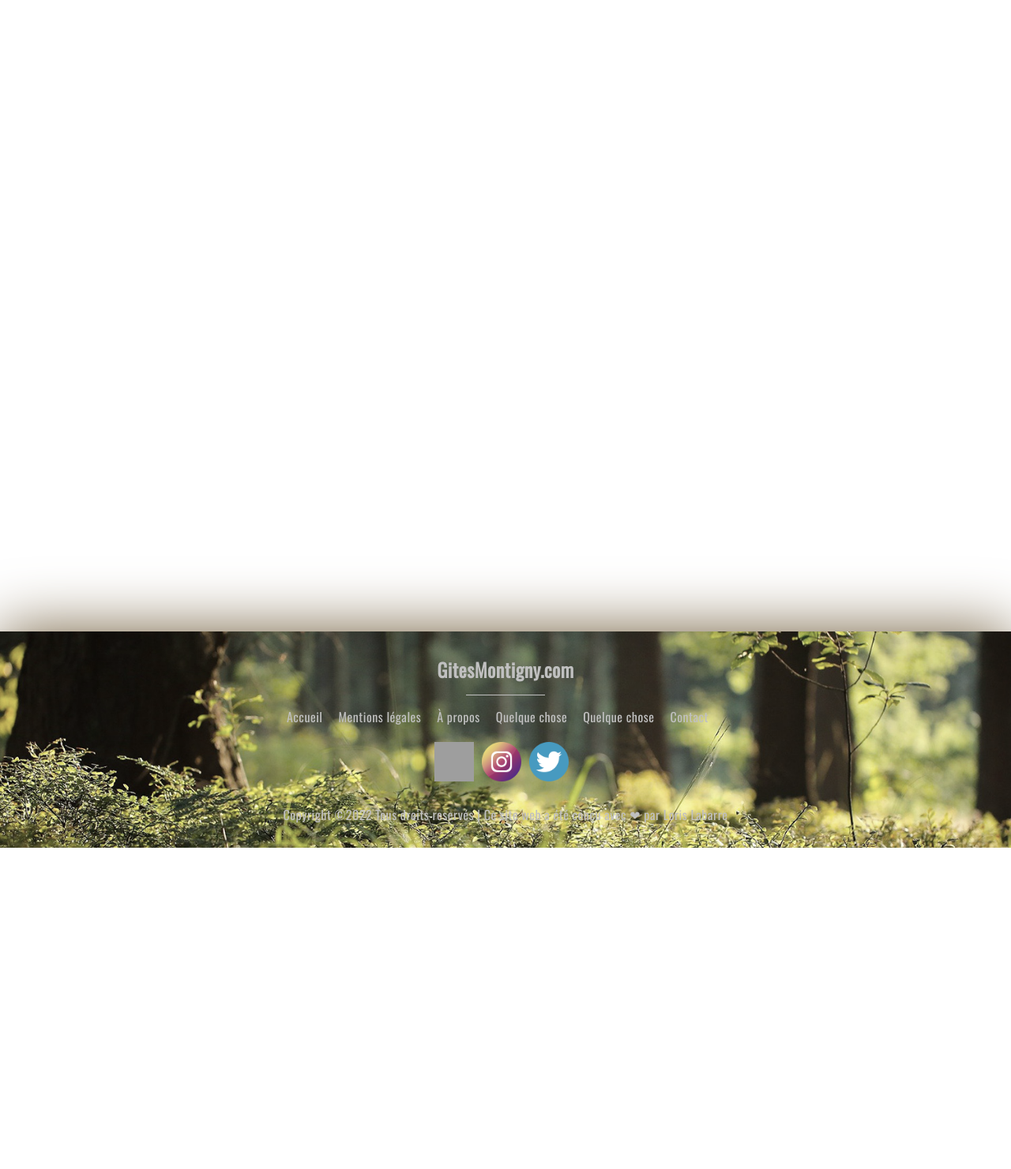
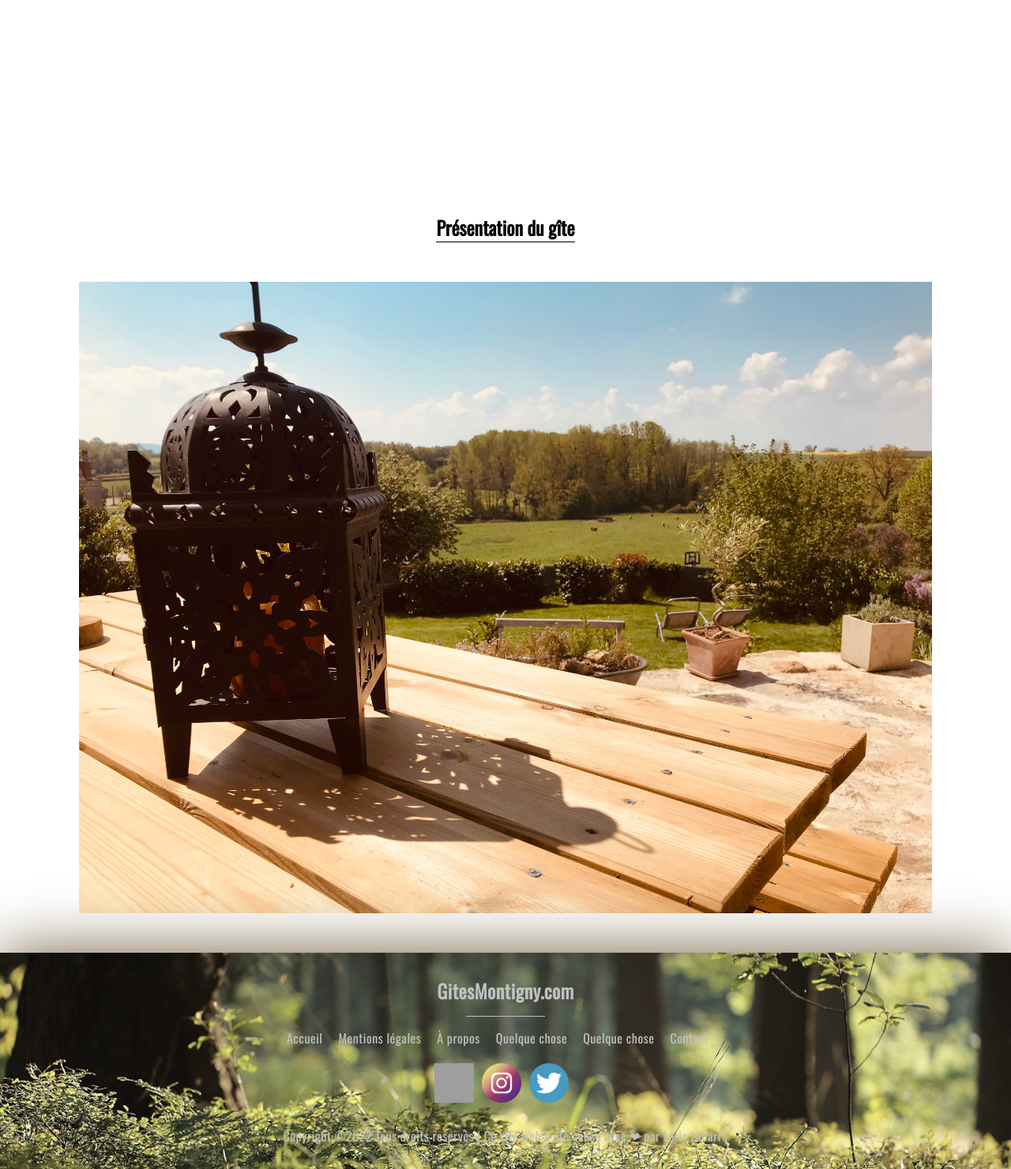
Before and after one commit to LoloxDev/GitesMontigny, a PHP site: page /pages/index.php?pg=acc in a window 1280 px wide. Shown: the whole page at 79% size. Before the commit the page ends 1074 px from the top, so only its background shows below. Run offline with PHP 8.4, Linux system fonts and the light colour scheme; grey boxes are pictures that could not be loaded.

Commit message:
Grosse MAJ PHP et commencement page acc

```diff
--- a/css/normalize.css
+++ b/css/normalize.css
@@ -18,7 +18,7 @@
 blockquote,
 dl,
 dd {
-    margin: 0;
+    margin: 0 auto;
 }
 
 /* Remove list styles on ul, ol elements with a list role, which suggests default styling will be removed */
--- a/css/style.css
+++ b/css/style.css
@@ -9,8 +9,17 @@
 }
 
 section{
-    height: 100vh;
     width: 100%;
+}
+
+.padding{
+    padding: 270px 100px 50px 100px;
+    text-align: center;
+}
+
+section h2{
+    width: fit-content;
+    border-bottom: 1px solid black;
 }
 
 /* ACCEUIL (INDEX) */
@@ -72,8 +81,10 @@
 
 header{
     position: fixed;
+    top: 0;
     width: 100%;
     transition: 5s;
+    z-index: 5;
 }
 
 nav{
@@ -94,7 +105,7 @@
 }
 
 .active nav img{
-    width: 150px !important;
+    width: 100px !important;
 }
 
 .navbarre{
@@ -233,3 +244,19 @@
 .reseaux li:hover{
     transform: scale(1.1);
 }
+
+/* INDEX PAGE ACCUEIL */
+
+.pAcc{
+    margin-top: 50px;
+}
+
+.carrous{
+    position: absolute;
+}
+
+.padding ul {
+    position: relative;
+    bottom: 0;
+    height: 800px;
+}
--- a/index.php
+++ b/index.php
@@ -18,7 +18,7 @@
     <body>
         <section>
             <div class="flex pages">
-                <a href="pages/index.php?ind=kelidoine" class="imgaccueil">
+                <a href="pages/index.php?ind=kelidoine&pg=accueil" class="imgaccueil">
                     <h2>
                         Gîte de la Kélidoine
                     </h2>
@@ -30,7 +30,7 @@
                     </h2>
                     <img class="imageaccueil1" src="img/Pont/lacDePont.jpg" alt="photo du Lac de Pont">
                 </a>
-                <a href="pages/index.php?ind=pisserotte" class="imgaccueil">
+                <a href="pages/accueil.php?ind=pisserotte" class="imgaccueil">
                     <h2>
                         Gîte de la Pisserotte
                     </h2>
--- a/js/main.js
+++ b/js/main.js
@@ -5,9 +5,9 @@
 
     console.log(scrollTop, clientHeight);
 
-    if (scrollTop >= 100){
+    if (scrollTop >= 50){
         slidingHeader.classList.add('active')
-    } else if (scrollTop <= 100) {
+    } else if (scrollTop <= 50) {
         slidingHeader.classList.remove('active')
     }
 
--- /dev/null
+++ b/pages/accueil.php
@@ -0,0 +1,42 @@
+<h2>
+    Présentation du gîte
+</h2>
+
+<p class="pAcc">
+    <?php if($_GET['ind'] == 'kelidoine') {
+        echo'Ceci est le gite Kelidoine';
+    } elseif($_GET['ind'] == 'pisserotte') {
+        echo'Ceci est le gite Pisserotte';
+    } ?>
+</p>
+
+
+<ul>
+    <li>
+        <figure>
+            <img src="../img/Kelidoine/IMG_6758.jpg" alt="" class="carrous"/>
+            <figcaption>
+        </figcaption>
+    </li>
+
+    <li>
+        <figure>
+            <img src="../img/Kelidoine/IMG_6758.jpg" alt="" class="carrous"/>
+            <figcaption>
+        </figcaption>
+    </li>
+
+    <li>
+        <figure>
+            <img src="../img/Kelidoine/IMG_6758.jpg" alt="" class="carrous"/>
+            <figcaption>
+        </figcaption>
+    </li>
+
+    <li>
+        <figure>
+            <img src="../img/Kelidoine/IMG_6758.jpg" alt="" class="carrous"/>
+            <figcaption>
+        </figcaption>
+    </li>
+</ul>
--- /dev/null
+++ b/pages/actloc.php
@@ -0,0 +1,3 @@
+<h2>
+    Activités et localisation
+</h2>
--- /dev/null
+++ b/pages/dispo.php
@@ -0,0 +1,3 @@
+<h2>
+    Disponibilités
+</h2>
--- a/pages/index.php
+++ b/pages/index.php
@@ -39,15 +39,18 @@
                 <?php
 
                 $color = "";
+                $ind = "";
 
                 /* Logo + couleur */
                     if ($_GET['ind'] == 'kelidoine') {
-                        echo '<img src="../img/Kelidoine/logo_kelidoine.png" alt="logo kélidoine">';
+                        echo '<a href="index.php?ind=kelidoine&pg=acc"><img id="Keli" src="../img/Kelidoine/logo_kelidoine.png" alt="logo kélidoine"></a>';
                         $color = "yellow";
+                        $ind = "kelidoine";
 
                     } elseif ($_GET['ind'] == 'pisserotte'){
-                        echo '<img src="../img/Pisserotte/logo_pisserotte.png" alt="logo pisserotte">';
+                        echo '<a href="index.php?ind=pisserotte&pg=acc"><img id="Piss" src="../img/Pisserotte/logo_pisserotte.png" alt="logo pisserotte"></a>';
                         $color = "blue";
+                        $ind = "pisserotte";
                     }
 
                 ?>
@@ -56,13 +59,13 @@
 
                 <div class="navbarre">
 
-                    <a href="#" class="<?php echo($color) ?> navoptions Y">
+                    <a href="index.php?ind=<?php echo($ind) ?>&pg=tar" class="<?php echo($color) ?> navoptions Y">
                         Tarifs
                     </a>
-                    <a href="#" class="<?php echo($color) ?> navoptions X">
+                    <a href="index.php?ind=<?php echo($ind) ?>&pg=res" class="<?php echo($color) ?> navoptions X">
                         Résidence
                     </a>
-                    <a href="#" class="<?php echo($color) ?> navoptions Y">
+                    <a href="index.php?ind=<?php echo($ind) ?>&pg=dis" class="<?php echo($color) ?> navoptions Y">
                         Disponibilités
                     </a>
 
@@ -70,23 +73,23 @@
 
                 <div class="navbarre">
 
-                    <a href="#" class="<?php echo($color) ?> navoptions X">
+                    <a href="index.php?ind=<?php echo($ind) ?>&pg=act" class="<?php echo($color) ?> navoptions X">
                         Activités
                     </a>
 
-                    <a href="#" class="<?php echo($color) ?> navoptions Y">
+                    <a href="pont.php" class="<?php echo($color) ?> navoptions Y">
                         Lac de Pont
                     </a>
 
                     <?php if ($_GET['ind'] == 'kelidoine') {
 
-                            echo'<a href="index.php?ind=pisserotte" class=" '.($color).' navoptions X">
+                            echo'<a href="index.php?ind=pisserotte&pg=acc" class=" '.($color).' navoptions X">
                                     Pisserotte
                                  </a>';
 
                         } elseif ($_GET['ind'] == 'pisserotte') {
 
-                            echo'<a href="index.php?ind=kelidoine" class=" '.($color).' navoptions X">
+                            echo'<a href="index.php?ind=kelidoine&pg=acc" class=" '.($color).' navoptions X">
                                     Kelidoine
                                  </a>';
                         }
@@ -98,8 +101,20 @@
             </nav>
         </header>
 
-        <section>
-
+        <section class="padding">
+                        <?php
+                            if($_GET['pg'] == 'acc') {
+                                include 'accueil.php';
+                            } elseif($_GET['pg'] == 'dis'){
+                                include 'dispo.php';
+                            } elseif($_GET['pg'] == 'res'){
+                                include 'residence.php';
+                            } elseif($_GET['pg'] == 'tar'){
+                                include 'tarifs.php';
+                            } elseif($_GET['pg'] == 'act'){
+                                include 'actloc.php';
+                            }
+                        ?>
         </section>
 
         <footer class="flex">
--- /dev/null
+++ b/pages/residence.php
@@ -0,0 +1,3 @@
+<h2>
+    Residence
+</h2>
--- /dev/null
+++ b/pages/tarifs.php
@@ -0,0 +1,3 @@
+<h2>
+    Tarifs
+</h2>
```
Also changed, not shown: pages/pont.php (+8 -8 lines).
